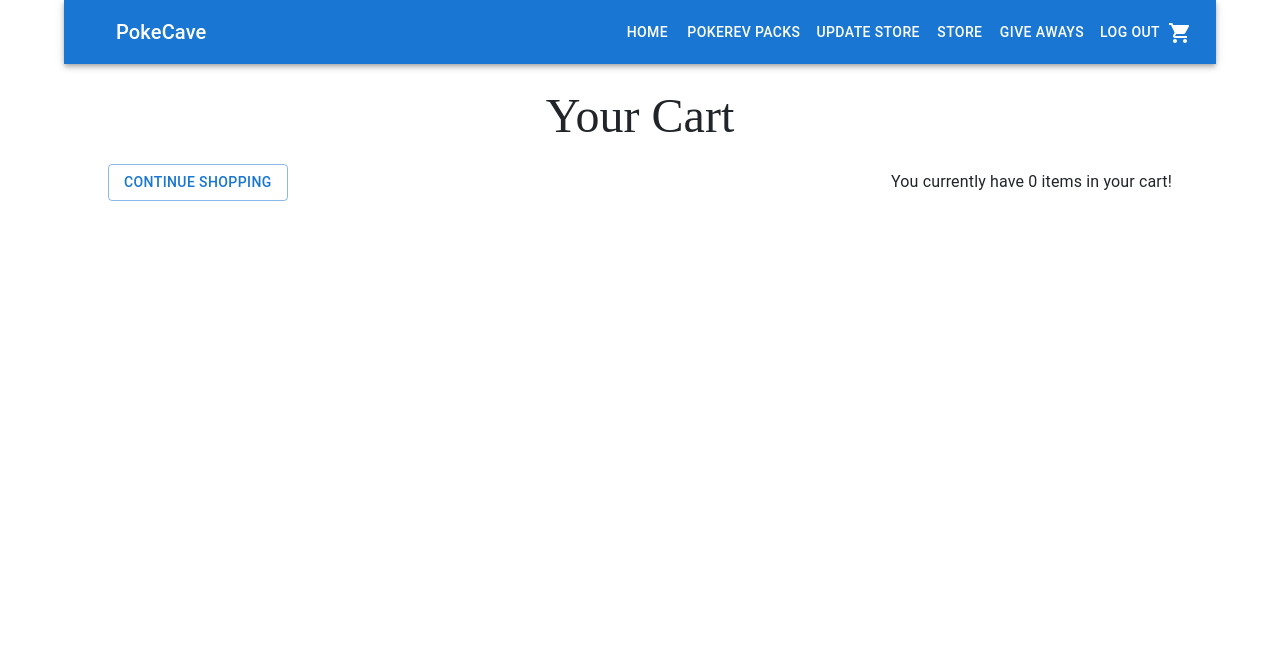
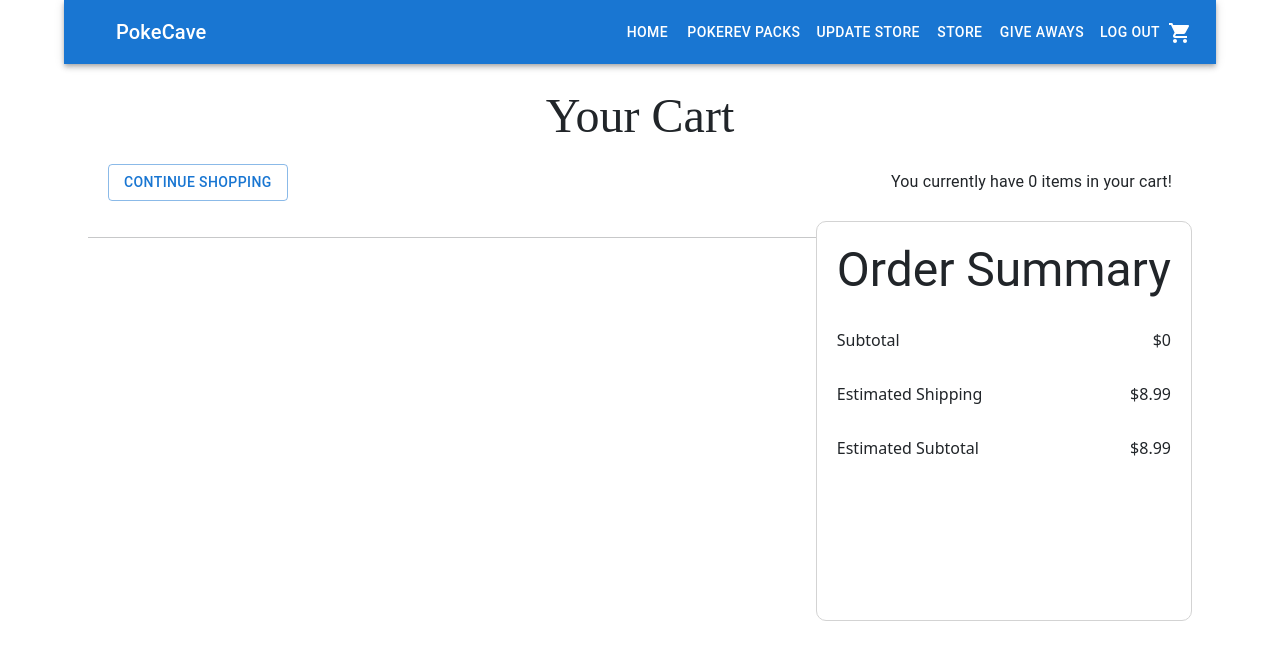
Before and after one commit to javidVeg/Poke_Rev_Online, a React (Create React App) app in the folder client/: page /cart in a window 1280 px wide. Shown: the top 660 px of the page. Built offline with nearby package versions, Linux system fonts and the light colour scheme; sample sign-in values are in the browser's storage; the HTML template or start-up script is replaced by a standard one.

Commit message:
improved the layout of checkoutpage

```diff
--- a/client/src/App.js
+++ b/client/src/App.js
@@ -34,7 +34,7 @@ function App() {
           <Route path="/home" element={<Home/>}/>
           <Route path="/register" element={<Register/>}/>
           <Route path="/login" element={<Login/>}/>
-          // DOES: this is a protected Route that redirects based on if the user is Authorized or not
+          {/* // DOES: this is a protected Route that redirects based on if the user is Authorized or not */}
           <Route element={<ProtectedRoutes />}>
           {/* <Route path="/poke-rev-packs" element={<MessageBoard/>} /> */}
           <Route path="/updatestore" element={<UpdateStore/>} />
--- a/client/src/Components/ProductForm.js
+++ b/client/src/Components/ProductForm.js
@@ -1,3 +1,4 @@
+/* eslint-disable react/react-in-jsx-scope */
 import { useState, useEffect } from 'react'
 import { useDispatch } from 'react-redux'
 import { Box } from '@mui/system'
--- a/client/src/Components/ProductItem.js
+++ b/client/src/Components/ProductItem.js
@@ -1,3 +1,4 @@
+/* eslint-disable react/prop-types */
 import React from 'react'
 import { useDispatch } from 'react-redux'
 import { deleteProducts } from '../Features/product/productSlice'
--- a/client/src/Pages/Cart.js
+++ b/client/src/Pages/Cart.js
@@ -1,14 +1,20 @@
-import { Typography, Grid, Button, Container } from '@mui/material'
+/* eslint-disable react/jsx-key */
+import { Add, Remove } from "@material-ui/icons";
+import { Typography, Grid, Button, Container, Box } from '@mui/material'
 import { Link } from 'react-router-dom'
 import React from 'react'
 import { useSelector } from 'react-redux'
-import { Box } from '@mui/system'
+import { Divider } from "@material-ui/core";
+
 
 
 export default function Cart() {
     const cart = useSelector(state=>state.cart)
     const quantity = useSelector(state=>state.cart.quantity)
     console.log(cart)
+    const estTotal = cart.total + 8.99
+
+    console.log(estTotal)
   return (
     <Container padding='20px'>
         <Typography
@@ -20,6 +26,7 @@ export default function Cart() {
             Your Cart
         </Typography>
         <Grid
+            name='top'
             display='flex'
             alignItems='center'
             justifyContent='space-between'
@@ -34,10 +41,11 @@ export default function Cart() {
             </Typography>
         </Grid>
         <Grid
+            name='Bottom'
             display='flex'
             justifyContent='space-between'
             >
-            <Box flex= '3' key={cart}>
+            <Box name='info' flex= '3' key={cart}>
             {cart.products.map((product, pos) => (
                 <Box
                     display='flex'
@@ -63,13 +71,10 @@ export default function Cart() {
                         </Typography>
                         <Typography variant='caption'>
                             <span>
-                            <b>Details</b> {product.products.details}
+                                <b>Details:</b> {product.products.details}
                             </span>
                         </Typography>
-
-
                     </Box>
-
                 </Box>
                 <Box
                         flex='1'
@@ -81,24 +86,81 @@ export default function Cart() {
                                 display='flex'
                                 alignItems='center'
                                 marginBottom='20px'>
+                                    <Add/>
                                     <Box
                                         fontSize='20px'
                                         margin='5px'>
+                                        {product.products.quantity}
+                                    </Box>
+                                    <Remove/>
+                            </Box>
+                            <Box fontSize='30px' fontWeight='200'>
                                         ${product.products.price}
-
+                            </Box>
+                    </Box>
+            </Box>
+            ))}
+            <hr
+                background-color='#eee'
+                border='none'
+                height='1px'
+            />
             </Box>
 
+           <Grid
+            >
+                <Box name='summary'
+                    flex='1'
+                    border='0.5px solid lightgray'
+                    borderRadius='10px'
+                    padding='20px'
+                    height='50vh'>
+                    <Typography
+                        textAlign='center'
+                        variant='h3'
+                    >Order Summary</Typography>
+                    <Box
+                        margin='30px 0px'
+                        display='flex'
+                        justifyContent='space-between'
+                        >
+                        <span>
+                            Subtotal
+                        </span>
+                        <span>
+                            ${cart.total}
+                        </span>
                     </Box>
-
+                    <Box
+                        margin='30px 0px'
+                        display='flex'
+                        justifyContent='space-between'
+                        >
+                        <span>
+                            Estimated Shipping
+                        </span>
+                        <span>
+                            $8.99
+                        </span>
+                    </Box>
+                    <Box
+                        margin='30px 0px'
+                        display='flex'
+                        justifyContent='space-between'
+                        >
+                        <span>
+                            Estimated Subtotal
+                        </span>
+                        <span>
+                            ${estTotal}
+                        </span>
                     </Box>
                 </Box>
 
+            </Grid>
 
 
 
-
-            ))}
-            </Box>
 
         </Grid>
     </Container>
--- a/client/src/Pages/StoreFront.js
+++ b/client/src/Pages/StoreFront.js
@@ -1,4 +1,4 @@
-import {useEffect } from 'react'
+import React, { useEffect } from 'react'
 import { useNavigate } from 'react-router';
 import { useSelector, useDispatch } from 'react-redux';
 import { Grid, Box, Grow, Container } from '@mui/material';
@@ -42,8 +42,8 @@ export default function StoreFront() {
         <Container maxWidth='xl'>
 
             <Grid container alignItems='stretch' spacing={3} sx={{mb:10}}>
-                            {products.map((products) => (
-                                <Grid item xs={12} sm={12} md={6} lg={3}>
+                            {products.map((products,_id) => (
+                                <Grid key={_id}item xs={12} sm={12} md={6} lg={3}>
                                     <ProductItem key= {products._id} products={products} />
                                 </Grid>
                                 ))}
```
Also changed, not shown: client/package.json (+1 -6 lines), client/.eslintrc.js (added), 1 other file (tests, documents, lock files or other folders). Lines whose indentation alone changed are shown as unchanged.
